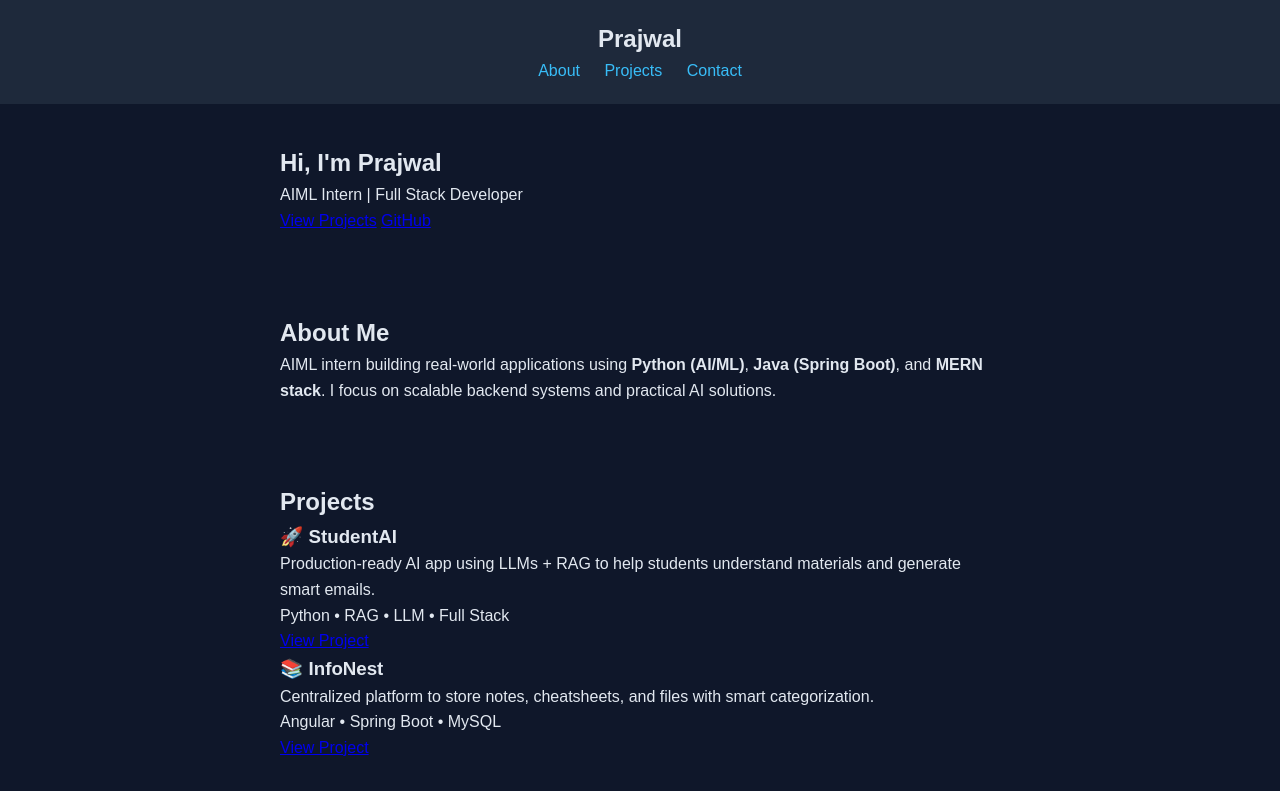
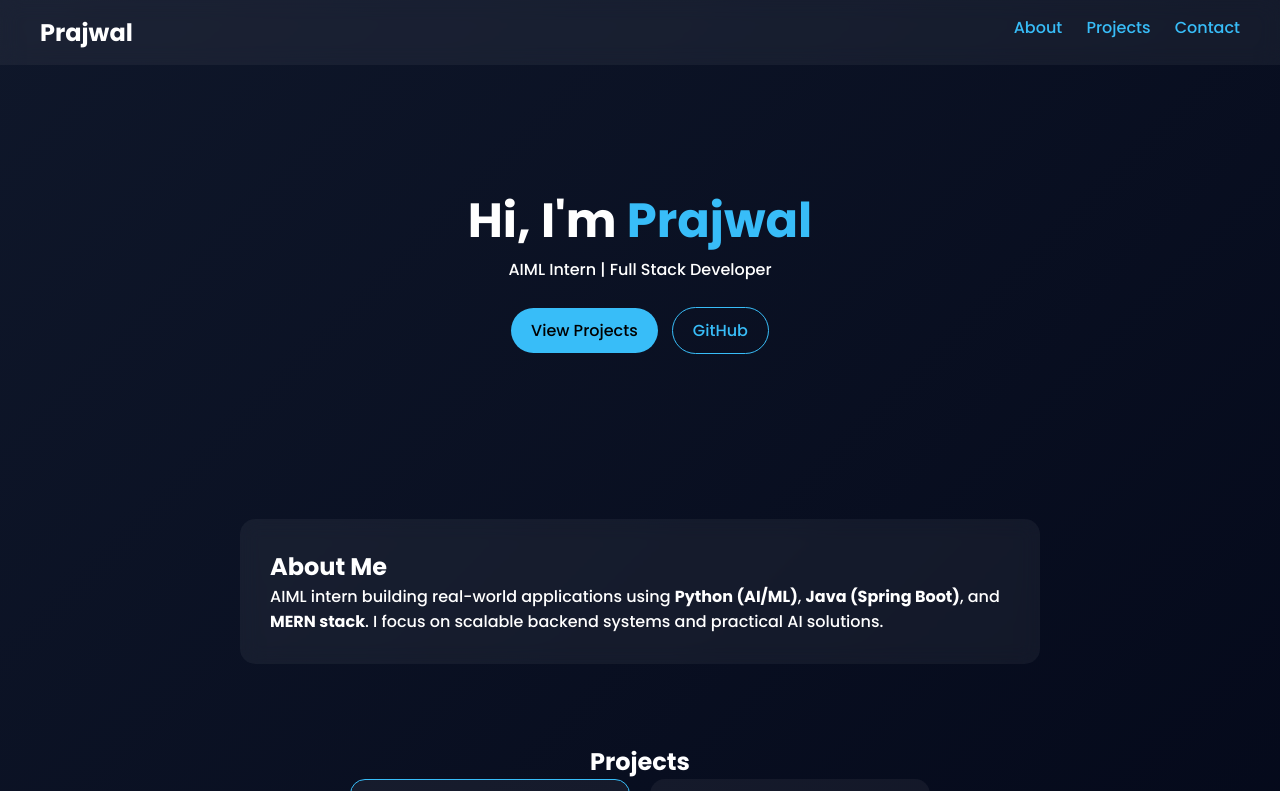
Before and after one commit to prajwal0818/prajwal0818.github.io, a plain HTML site: page index.html in a window 1280 px wide. Shown: the top 791 px of the page. Drawn offline with Linux system fonts and the light colour scheme.

Commit message:
Update style.css

```diff
--- a/style.css
+++ b/style.css
@@ -1,52 +1,126 @@
+@import url('https://fonts.googleapis.com/css2?family=Poppins:wght@300;500;700&display=swap');
+
 * {
     margin: 0;
     padding: 0;
     box-sizing: border-box;
-    font-family: Arial, sans-serif;
+    font-family: 'Poppins', sans-serif;
 }
 
 body {
-    background: #0f172a;
-    color: #e2e8f0;
-    line-height: 1.6;
+    background: linear-gradient(135deg, #0f172a, #020617);
+    color: white;
 }
 
+/* Navbar */
 header {
-    text-align: center;
-    padding: 20px;
-    background: #1e293b;
+    position: sticky;
+    top: 0;
+    backdrop-filter: blur(10px);
+    background: rgba(255,255,255,0.05);
+    padding: 15px 40px;
 }
 
-header h1 {
-    font-size: 2rem;
+nav {
+    display: flex;
+    justify-content: space-between;
 }
 
 nav a {
-    margin: 10px;
+    margin-left: 20px;
     color: #38bdf8;
     text-decoration: none;
 }
 
-section {
-    padding: 40px;
-    max-width: 800px;
-    margin: auto;
+/* Hero */
+.hero {
+    text-align: center;
+    padding: 120px 20px;
 }
 
-.project {
-    background: #1e293b;
-    padding: 15px;
-    margin: 15px 0;
-    border-radius: 10px;
+.hero h1 {
+    font-size: 3rem;
 }
 
-.project a {
-    color: #22c55e;
-    text-decoration: none;
+.hero span {
+    color: #38bdf8;
 }
 
+.hero-buttons {
+    margin-top: 20px;
+}
+
+.btn, .btn-outline {
+    padding: 10px 20px;
+    border-radius: 25px;
+    text-decoration: none;
+    margin: 5px;
+    display: inline-block;
+}
+
+.btn {
+    background: #38bdf8;
+    color: black;
+}
+
+.btn-outline {
+    border: 1px solid #38bdf8;
+    color: #38bdf8;
+}
+
+/* Glass */
+.glass {
+    margin: 40px auto;
+    padding: 30px;
+    max-width: 800px;
+    border-radius: 15px;
+    background: rgba(255,255,255,0.05);
+    backdrop-filter: blur(10px);
+}
+
+/* Projects */
+#projects {
+    text-align: center;
+    padding: 40px;
+}
+
+.project-container {
+    display: flex;
+    gap: 20px;
+    justify-content: center;
+    flex-wrap: wrap;
+}
+
+.card {
+    width: 280px;
+    padding: 20px;
+    border-radius: 15px;
+    background: rgba(255,255,255,0.05);
+    transition: 0.3s;
+}
+
+.card:hover {
+    transform: translateY(-10px) scale(1.05);
+}
+
+.highlight {
+    border: 1px solid #38bdf8;
+}
+
+.tech {
+    margin-top: 10px;
+    font-size: 0.9rem;
+    color: #94a3b8;
+}
+
+.card a {
+    display: inline-block;
+    margin-top: 10px;
+    color: #22c55e;
+}
+
+/* Footer */
 footer {
     text-align: center;
     padding: 20px;
-    background: #1e293b;
 }
```
